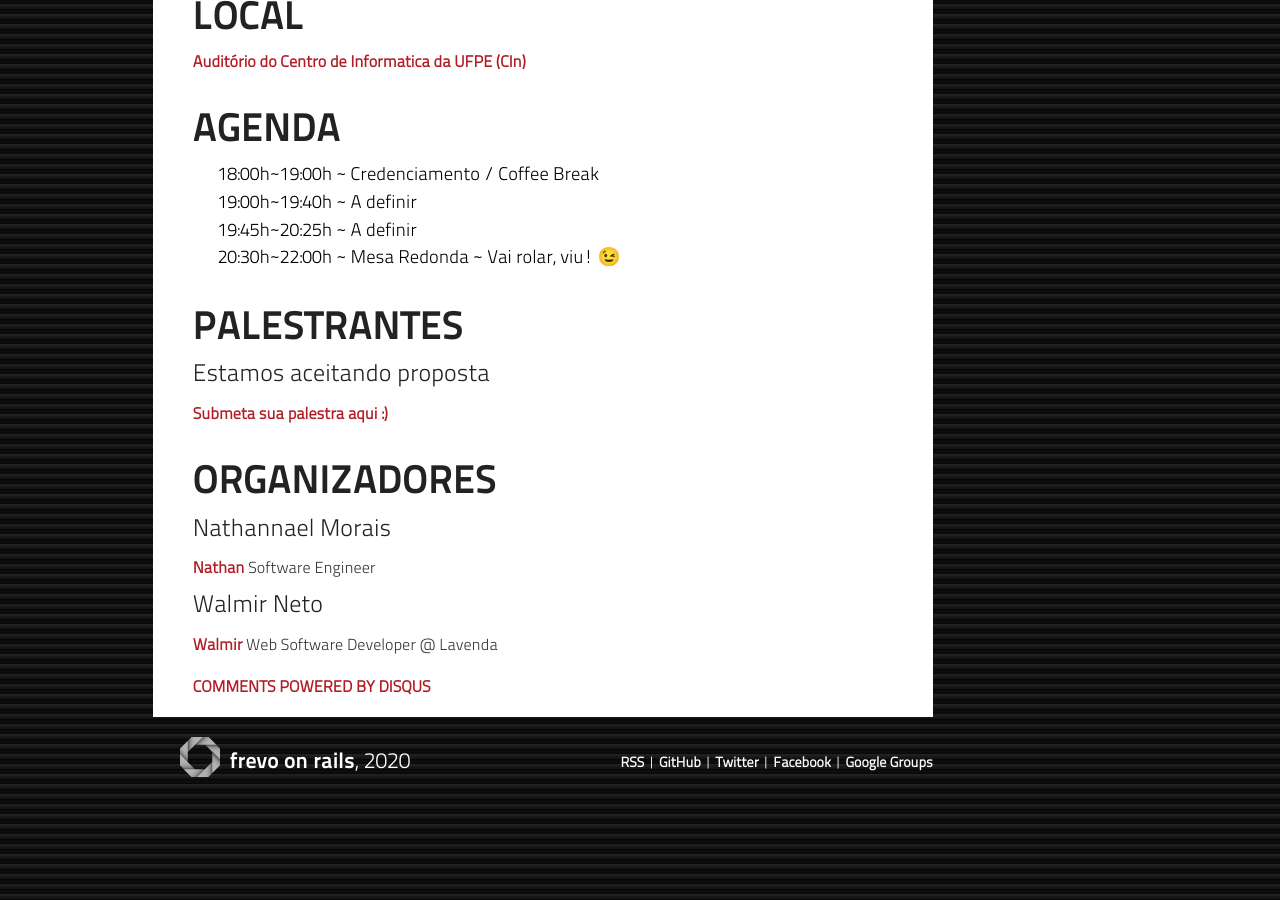
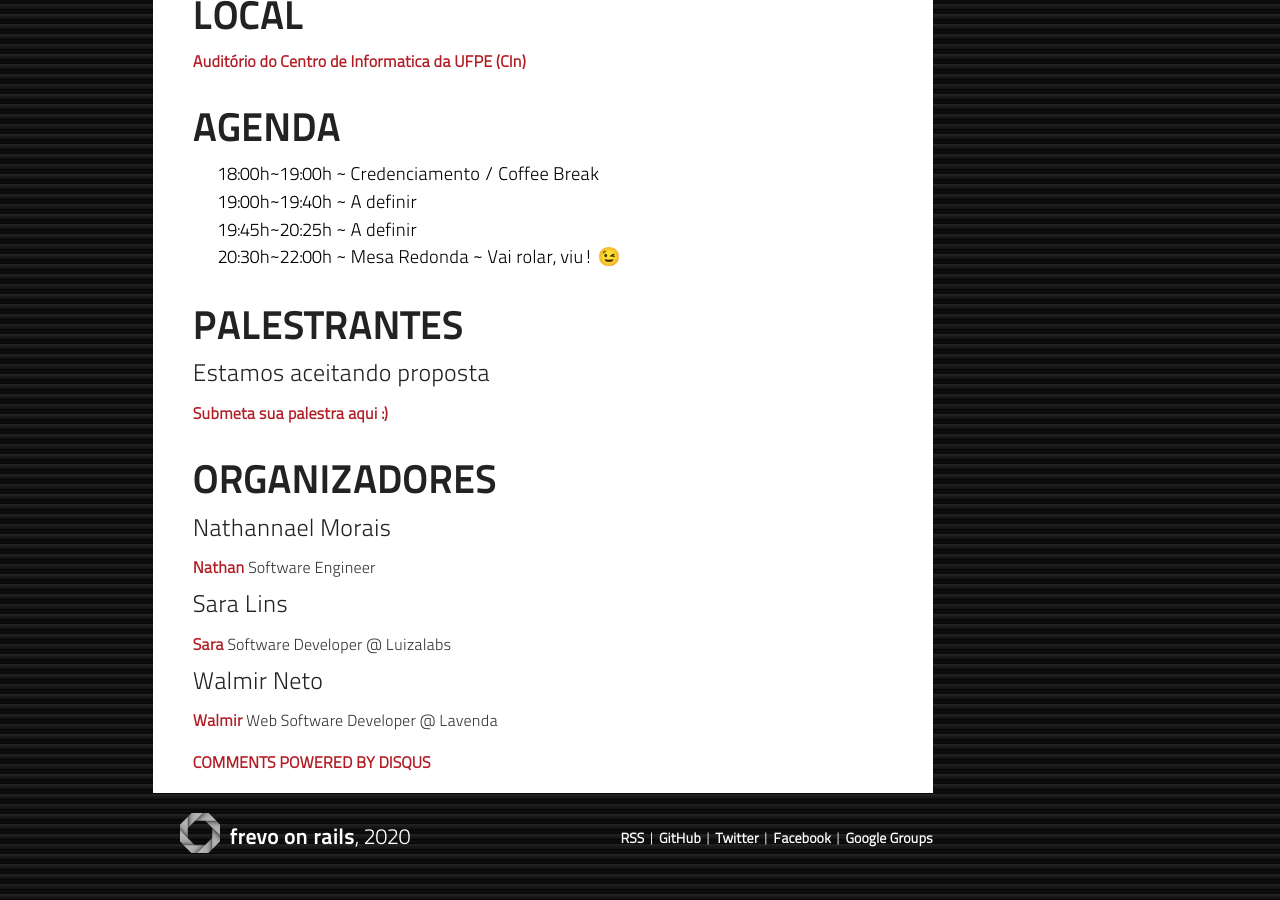
Before and after one commit to frevo-on-rails/frevo-on-rails.github.com, a Jekyll site: the page built from _posts/2024-02-29-encontro-de-fevereiro-2024.markdown, in a window 1280 px wide and 900 px high, scrolled down 586 px. Built offline with Jekyll 4.4.1, drawn with Linux system fonts in a browser that asks for light colours; nearby versions of some CDN libraries; comment, search, counter and statistics services are not loaded.

Commit message:
Add Sara as manager

```diff
--- a/_posts/2024-02-29-encontro-de-fevereiro-2024.markdown
+++ b/_posts/2024-02-29-encontro-de-fevereiro-2024.markdown
@@ -35,6 +35,10 @@
 
 [Nathan](https://www.linkedin.com/in/nathannael) Software Engineer
 
+### Sara Lins
+
+[Sara](https://www.linkedin.com/in/saranicoly) Software Developer @ Luizalabs
+
 ### Walmir Neto
 
 [Walmir](https://walmir.dev) Web Software Developer @ Lavenda
```
